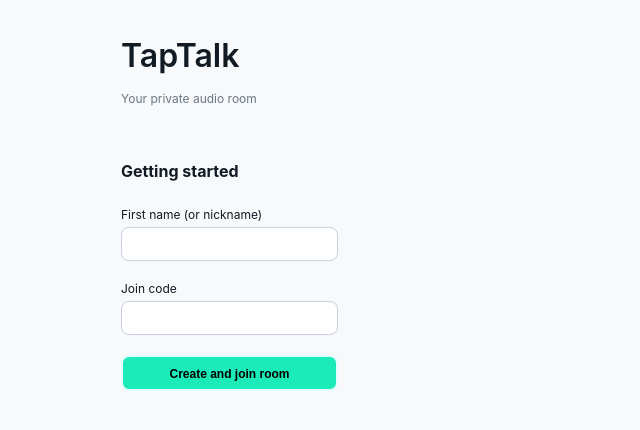
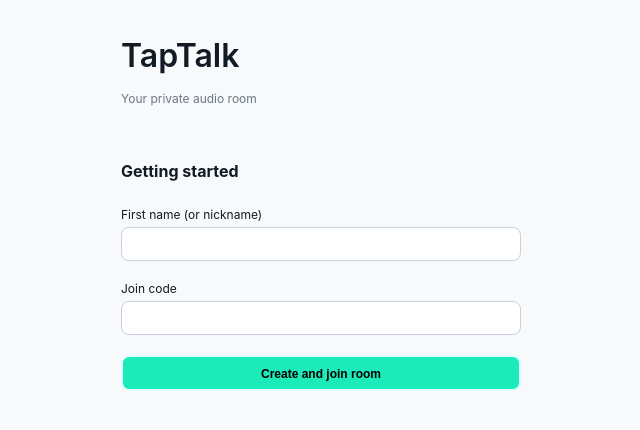
Before and after one commit to alexbilakh/react-party-line-audio-app, a React (Create React App) app: page / in a window 1280 px wide. Shown: the top 430 px of the page, without its empty margins (169-809 px from the left). Built offline with nearby package versions, Linux system fonts and the light colour scheme.

Commit message:
changed daily's title to taptalk

```diff
--- a/public/index.html
+++ b/public/index.html
@@ -5,7 +5,7 @@
     <link rel="icon" href="%PUBLIC_URL%/favicon.ico" />
     <meta name="viewport" content="width=device-width, initial-scale=1" />
     <meta name="theme-color" content="#000000" />
-    <meta name="description" content="Daily's audio-only demo app" />
+    <meta name="description" content="TapTalk audio app" />
     <link rel="apple-touch-icon" href="%PUBLIC_URL%/logo192.png" />
     <!--
       manifest.json provides metadata used when your web app is installed on a
--- a/src/components/PreJoinRoom.jsx
+++ b/src/components/PreJoinRoom.jsx
@@ -113,6 +113,7 @@ const Form = styled.form`
   display: flex;
   flex-direction: column;
   margin: 0 0 24px;
+  width: 100%;
 `;
 const SmallText = styled.p`
   font-size: ${theme.fontSize.base};
```
